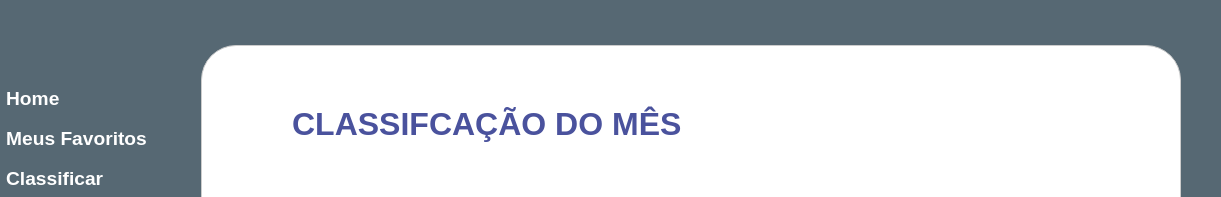
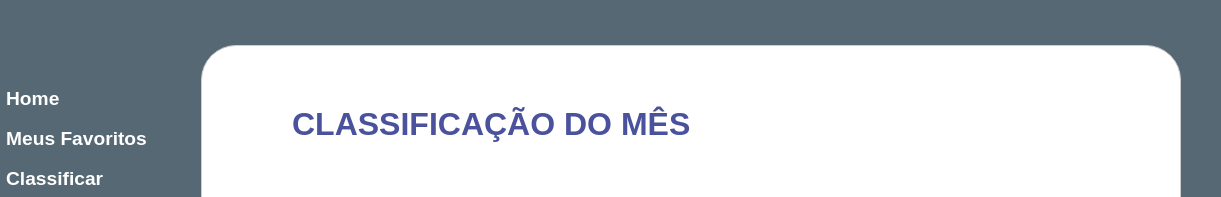
Before and after one commit to octaviofranceschetto/prototipo-cineclub, a plain HTML site: page prototipo-cineclub-main/pages/home.html in a window 1280 px wide. Shown: the part 80-277 px from the top of the page, 59-1280 px from the left. Drawn offline with Linux system fonts and the light colour scheme.

Commit message:
fix-home-h1

```diff
--- a/prototipo-cineclub-main/pages/home.html
+++ b/prototipo-cineclub-main/pages/home.html
@@ -59,7 +59,7 @@
 
   <main>
     <div class="conteudo">
-      <h1>CLASSIFCAÇÃO DO MÊS</h1>
+      <h1>CLASSIFICAÇÃO DO MÊS</h1>
       <section class="movie-box">
         <div class="filme">
           <div class="capa">
```
